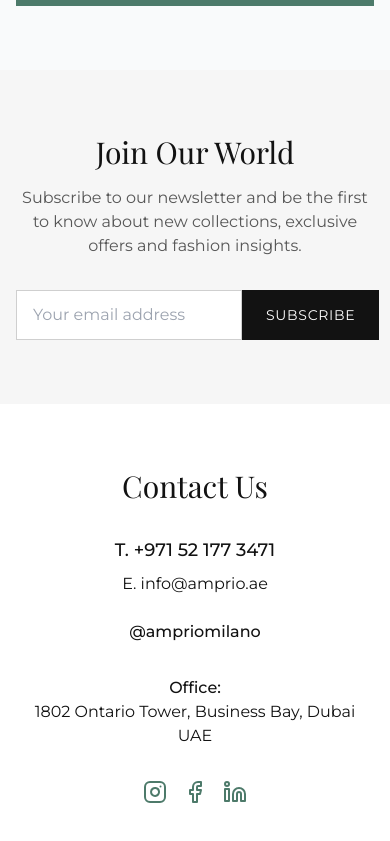
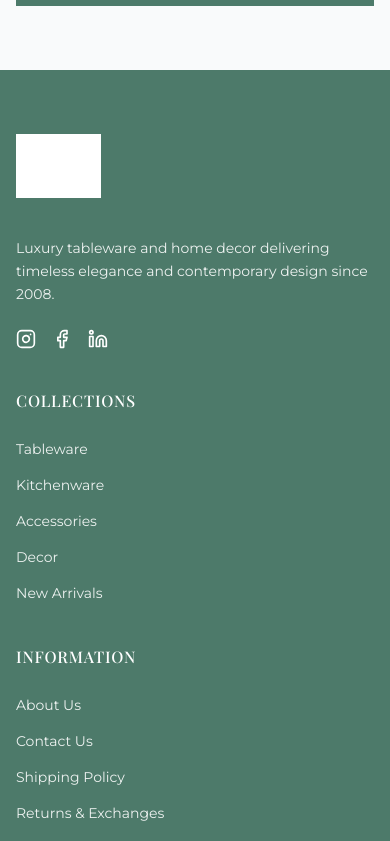
Before and after one commit to xsplight/AmprioMilano, a React (Vite) app: page / in a window 390 px wide. Shown: the part 8400-9241 px from the top of the page. Built offline with nearby package versions, Linux system fonts and the light colour scheme; grey boxes are pictures that could not be loaded.

Commit message:
Remove newsletter and contact sections
Remove the newsletter and contact sections from the homepage and adjust the top menu for better alignment.

```diff
--- a/src/components/Layout.tsx
+++ b/src/components/Layout.tsx
@@ -1,3 +1,4 @@
+
 import { useState, useEffect } from 'react';
 import { Link, useLocation } from 'react-router-dom';
 import { Menu, X, Search, User, Phone, Truck } from 'lucide-react';
@@ -84,9 +85,9 @@ const Layout = ({ children }: LayoutProps) => {
             </button>
 
             {/* Desktop navigation with NavigationMenu */}
-            <div className="hidden md:block flex-grow">
-              <NavigationMenu className="justify-center">
-                <NavigationMenuList>
+            <div className="hidden md:block w-full">
+              <NavigationMenu className="mx-auto">
+                <NavigationMenuList className="justify-center">
                   <NavigationMenuItem>
                     <Link
                       to="/"
@@ -434,13 +435,6 @@ const Layout = ({ children }: LayoutProps) => {
 
       <Footer />
 
-      {/* Shopping Cart Slide-out */}
-      <div className={`fixed inset-0 bg-black/30 z-40 transition-opacity ${isCartOpen ? 'opacity-100' : 'opacity-0 pointer-events-none'}`}
-        onClick={() => setIsCartOpen(false)}
-      ></div>
-
-      <Cart isOpen={isCartOpen} onClose={() => setIsCartOpen(false)} />
-
       {/* Chatbot button */}
       <button
         className="fixed bottom-6 right-6 bg-brand-green text-white w-14 h-14 rounded-full shadow-lg flex items-center justify-center hover:bg-brand-lightGreen transition-colors z-30"
--- a/src/pages/Index.tsx
+++ b/src/pages/Index.tsx
@@ -430,72 +430,7 @@ const Index = () => {
         </div>
       </section>
 
-      {/* Newsletter section */}
-      <section className="py-16 bg-fashion-gray/30">
-        <div className="container-custom">
-          <div className="max-w-3xl mx-auto text-center">
-            <h2 className="text-3xl md:text-4xl font-serif mb-4">Join Our World</h2>
-            <p className="text-fashion-black/70 mb-8 max-w-lg mx-auto">
-              Subscribe to our newsletter and be the first to know about new collections, exclusive offers and fashion insights.
-            </p>
-            <form className="flex max-w-md mx-auto">
-              <input
-                type="email"
-                placeholder="Your email address"
-                className="bg-white border border-fashion-black/20 py-3 px-4 flex-grow focus:outline-none focus:border-gold-DEFAULT"
-              />
-              <button
-                type="submit"
-                className="bg-fashion-black text-white py-3 px-6 uppercase text-sm tracking-wider hover:bg-gold-DEFAULT transition-colors"
-              >
-                Subscribe
-              </button>
-            </form>
-          </div>
-        </div>
-      </section>
-
-      {/* Contact Information */}
-      <section className="py-16 bg-white">
-        <div className="container-custom">
-          <div className="text-center mb-8">
-            <h2 className="text-3xl md:text-4xl font-serif mb-3">Contact Us</h2>
-          </div>
-
-          <div className="max-w-3xl mx-auto text-center">
-            <p className="mb-2 text-lg font-medium">T. +971 52 177 3471</p>
-            <p className="mb-6">E. info@amprio.ae</p>
-            <p className="mb-2 font-medium">@ampriomilano</p>
-
-            <div className="mt-8">
-              <p className="font-medium">Office:</p>
-              <p>1802 Ontario Tower, Business Bay, Dubai UAE</p>
-            </div>
-
-            <div className="mt-8 flex justify-center space-x-4">
-              <a href="#" className="text-brand-green hover:text-brand-lightGreen">
-                <svg xmlns="http://www.w3.org/2000/svg" width="24" height="24" viewBox="0 0 24 24" fill="none" stroke="currentColor" strokeWidth="2" strokeLinecap="round" strokeLinejoin="round">
-                  <rect width="20" height="20" x="2" y="2" rx="5" ry="5"/>
-                  <path d="M16 11.37A4 4 0 1 1 12.63 8 4 4 0 0 1 16 11.37z"/>
-                  <line x1="17.5" x2="17.51" y1="6.5" y2="6.5"/>
-                </svg>
-              </a>
-              <a href="#" className="text-brand-green hover:text-brand-lightGreen">
-                <svg xmlns="http://www.w3.org/2000/svg" width="24" height="24" viewBox="0 0 24 24" fill="none" stroke="currentColor" strokeWidth="2" strokeLinecap="round" strokeLinejoin="round">
-                  <path d="M18 2h-3a5 5 0 0 0-5 5v3H7v4h3v8h4v-8h3l1-4h-4V7a1 1 0 0 1 1-1h3z"/>
-                </svg>
-              </a>
-              <a href="#" className="text-brand-green hover:text-brand-lightGreen">
-                <svg xmlns="http://www.w3.org/2000/svg" width="24" height="24" viewBox="0 0 24 24" fill="none" stroke="currentColor" strokeWidth="2" strokeLinecap="round" strokeLinejoin="round">
-                  <path d="M16 8a6 6 0 0 1 6 6v7h-4v-7a2 2 0 0 0-2-2 2 2 0 0 0-2 2v7h-4v-7a6 6 0 0 1 6-6z"/>
-                  <rect width="4" height="12" x="2" y="9"/>
-                  <circle cx="4" cy="4" r="2"/>
-                </svg>
-              </a>
-            </div>
-          </div>
-        </div>
-      </section>
+      {/* Newsletter and Contact sections have been removed */}
     </Layout>
   );
 };
```
